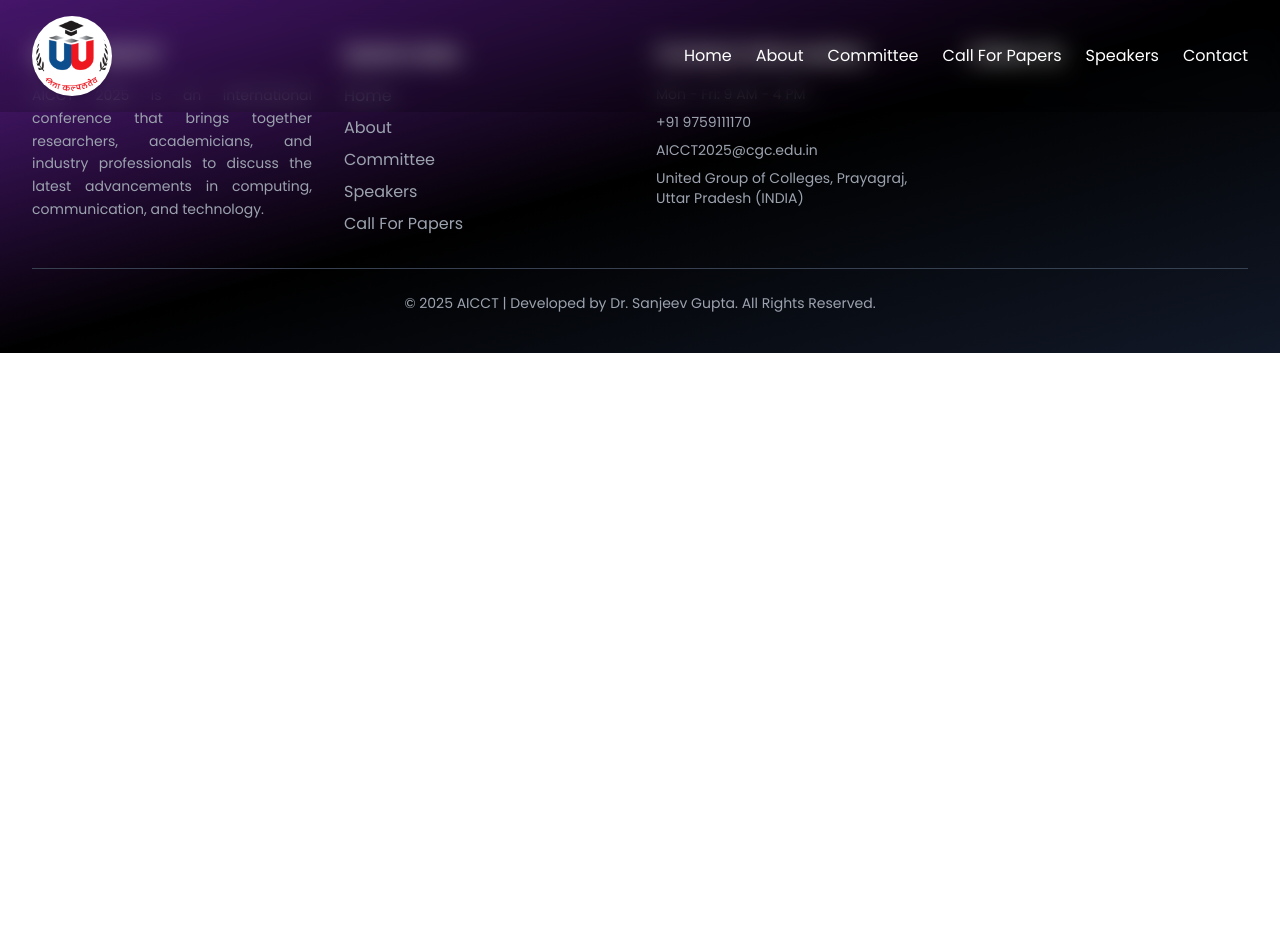
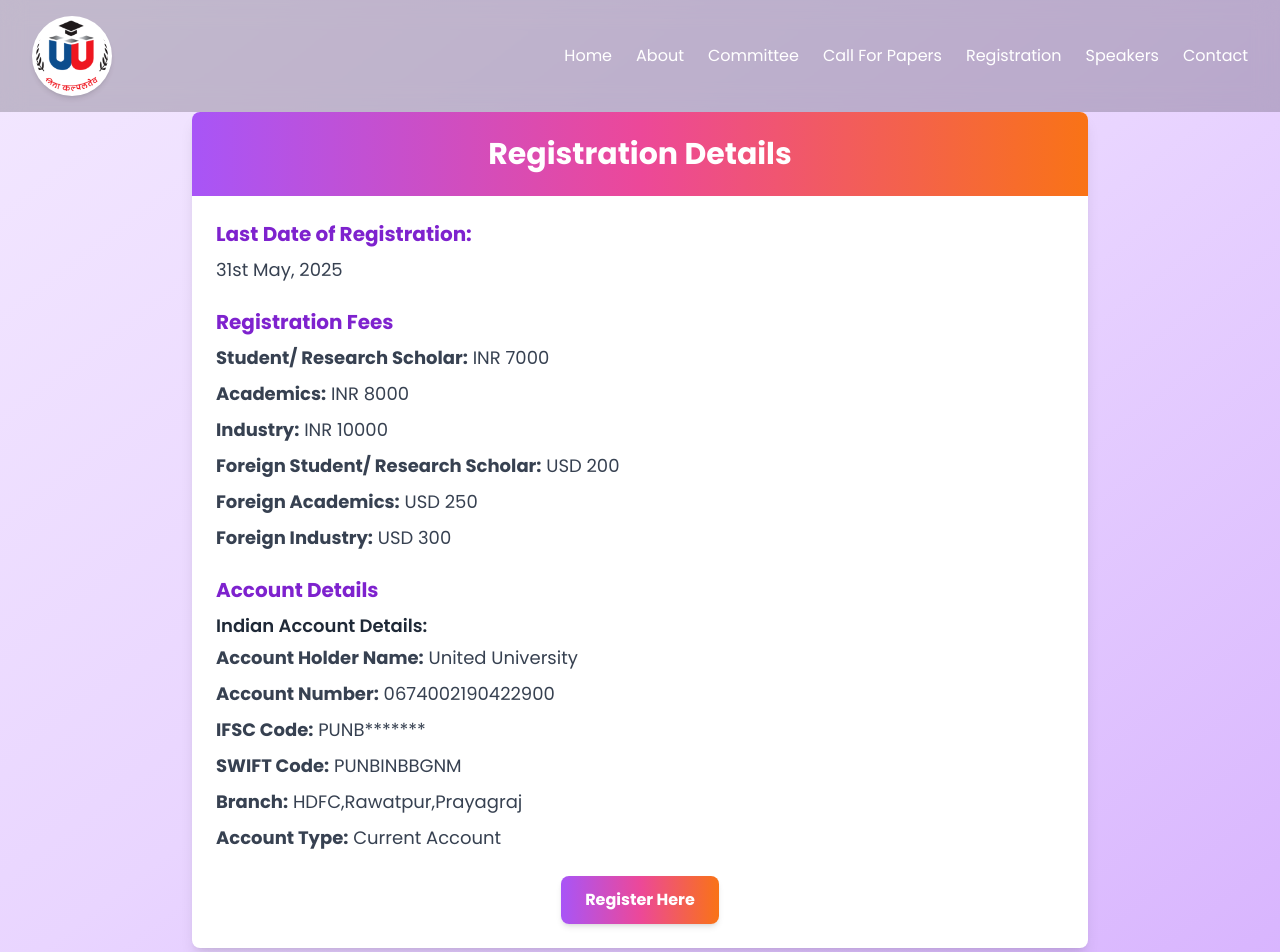
Before and after one commit to manishshukla00/conference, a React (Create React App) app: page /registration in a window 1280 px wide. Shown: the top 952 px of the page. Before the commit the page ends 800 px from the top, so only its background shows below. Built offline with nearby package versions, Linux system fonts and the light colour scheme.

Commit message:
registration page added with route

```diff
--- a/src/app.jsx
+++ b/src/app.jsx
@@ -7,6 +7,7 @@ import CommitteMember from "./pages/CommitteMember";
 import About from "./pages/About";
 import Callforpapers from "./pages/Callforpapers";
 import Speakers from "./pages/Speakers";
+import Registration from "./pages/Registration";
 
 const app = () => {
   return (
@@ -18,6 +19,7 @@ const app = () => {
           <Route path="/about" element={<About />} />
           <Route path="/committee-member" element={<CommitteMember />} />
           <Route path="/speakers" element={<Speakers />} />
+          <Route path="/registration" element={<Registration />} />
           <Route path="/callforpapers" element={<Callforpapers />} />
           {/* <Route path="/schedule" element={<Schedule />} />
           <Route path="/sponsors" element={<Sponsors />} />
--- a/src/components/Navbar.jsx
+++ b/src/components/Navbar.jsx
@@ -61,6 +61,15 @@ const Navbar = () => {
           >
             <span className="group-hover:text-transparent group-hover:bg-clip-text group-hover:bg-gradient-to-r from-purple-500 via-pink-500 to-orange-500">
               Call For Papers
+            </span>
+            <span className="absolute bottom-[-4px] left-0 w-0 h-[2px] bg-gradient-to-r from-purple-500 via-pink-500 to-orange-500 transition-all duration-500 group-hover:w-full"></span>
+          </Link>
+          <Link
+            to="/registration"
+            className="relative text-white transition-transform transform hover:scale-105 group"
+          >
+            <span className="group-hover:text-transparent group-hover:bg-clip-text group-hover:bg-gradient-to-r from-purple-500 via-pink-500 to-orange-500">
+              Registration
             </span>
             <span className="absolute bottom-[-4px] left-0 w-0 h-[2px] bg-gradient-to-r from-purple-500 via-pink-500 to-orange-500 transition-all duration-500 group-hover:w-full"></span>
           </Link>
@@ -136,6 +145,13 @@ const Navbar = () => {
             Call For Papers
           </Link>
           <Link
+            to="/registration"
+            onClick={toggleMenu}
+            className="text-2xl font-bold hover:text-blue-300 transition-colors transform hover:scale-110"
+          >
+            Registration
+          </Link>
+          <Link
             to="/speakers"
             onClick={toggleMenu}
             className="text-2xl font-bold hover:text-blue-300 transition-colors transform hover:scale-110"
--- /dev/null
+++ b/src/pages/Registration.jsx
@@ -0,0 +1,101 @@
+import React from "react";
+
+const Registration = () => {
+  return (
+    <div className="min-h-screen bg-gradient-to-br from-purple-100 via-purple-200 to-purple-300 p-8">
+      <div className="max-w-4xl mt-20 mx-auto bg-white shadow-lg rounded-lg overflow-hidden">
+        {/* Header */}
+        <div className="bg-gradient-to-r from-purple-500 via-pink-500 to-orange-500 text-white text-center py-6">
+          <h1 className="text-3xl font-extrabold">Registration Details</h1>
+        </div>
+
+        {/* Content */}
+        <div className="p-6 space-y-6">
+          {/* Last Date */}
+          <div>
+            <h2 className="text-xl font-bold text-purple-700 mb-2">
+              Last Date of Registration:
+            </h2>
+            <p className="text-gray-700 text-lg">31st May, 2025</p>
+          </div>
+
+          {/* Registration Fees */}
+          <div>
+            <h2 className="text-xl font-bold text-purple-700 mb-2">
+              Registration Fees
+            </h2>
+            <ul className="space-y-2 text-gray-700 text-lg">
+              <li>
+                <span className="font-bold">Student/ Research Scholar:</span>{" "}
+                INR 7000
+              </li>
+              <li>
+                <span className="font-bold">Academics:</span> INR 8000
+              </li>
+              <li>
+                <span className="font-bold">Industry:</span> INR 10000
+              </li>
+              <li>
+                <span className="font-bold">
+                  Foreign Student/ Research Scholar:
+                </span>{" "}
+                USD 200
+              </li>
+              <li>
+                <span className="font-bold">Foreign Academics:</span> USD 250
+              </li>
+              <li>
+                <span className="font-bold">Foreign Industry:</span> USD 300
+              </li>
+            </ul>
+          </div>
+
+          {/* Account Details */}
+          <div>
+            <h2 className="text-xl font-bold text-purple-700 mb-2">
+              Account Details
+            </h2>
+            <h3 className="text-lg font-semibold text-gray-800 mb-1">
+              Indian Account Details:
+            </h3>
+            <ul className="space-y-2 text-gray-700 text-lg">
+              <li>
+                <span className="font-bold">Account Holder Name:</span> United
+                University
+              </li>
+              <li>
+                <span className="font-bold">Account Number:</span>{" "}
+                0674002190422900
+              </li>
+              <li>
+                <span className="font-bold">IFSC Code:</span> PUNB*******
+              </li>
+              <li>
+                <span className="font-bold">SWIFT Code:</span> PUNBINBBGNM
+              </li>
+              <li>
+                <span className="font-bold">Branch:</span>{" "}
+                HDFC,Rawatpur,Prayagraj
+              </li>
+              <li>
+                <span className="font-bold">Account Type:</span> Current Account
+              </li>
+            </ul>
+          </div>
+
+          {/* Registration Link */}
+          <div className="text-center">
+            <a
+              href="#"
+              className="inline-block bg-gradient-to-r from-purple-500 via-pink-500 to-orange-500 text-white font-bold py-3 px-6 rounded-lg shadow-md hover:scale-105 transform transition-transform"
+            >
+              Register Here
+            </a>
+          </div>
+        </div>
+      </div>
+    </div>
+  );
+};
+
+export default Registration;
```
